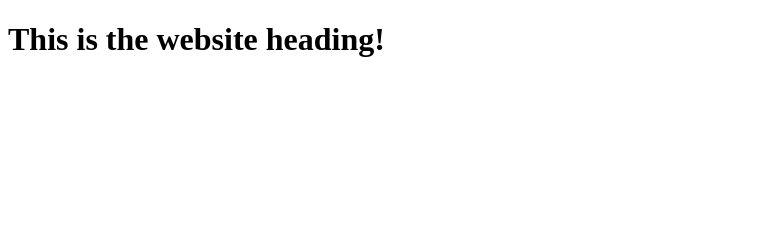
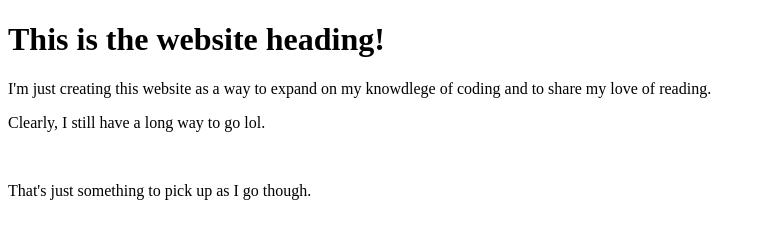
Before and after one commit to Quick07/Quick07.github.io, a plain HTML site: page index.html in a window 1280 px wide. Shown: the whole page, without its empty margins (0-766 px from the left). Drawn offline with Linux system fonts and the light colour scheme.

Commit message:
Tested Live Server and Added some Text

```diff
--- a/index.html
+++ b/index.html
@@ -4,6 +4,10 @@
         <title>This is a Book Club Website for College Students</title>
         <body>
             <h1>This is the website heading!</h1>
+            <p>I'm just creating this website as a way to expand on my knowdlege of coding and to share my love of reading.</p>
+            <p>Clearly, I still have a long way to go lol.</p>
+            <br>
+            <p>That's just something to pick up as I go though.</p>
         </body>
     </head>
 </html>
```
